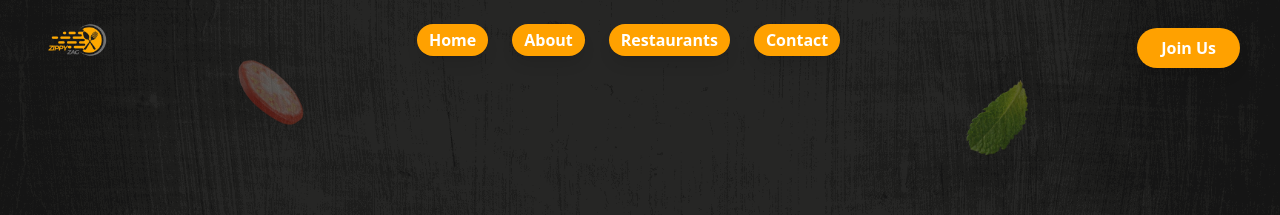
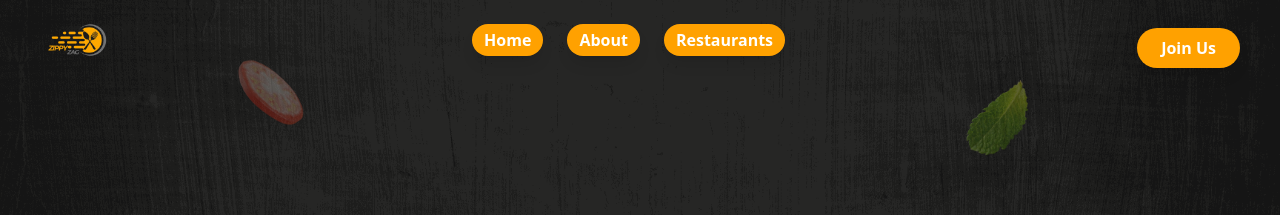
Before and after one commit to javidShabin/zippy-zag-main-project-frontend, a React (Vite) app: page / in a window 1280 px wide. Shown: the top 215 px of the page. Built offline with nearby package versions, Linux system fonts and the light colour scheme; no server answers; a web font is replaced by a local one.

Commit message:
the change

```diff
--- a/src/components/Header.jsx
+++ b/src/components/Header.jsx
@@ -70,14 +70,14 @@ const Header = () => {
                 Restaurants
               </li>
             </Link>
-            <Link>
+            {/* <Link>
               <li
                 onClick={toggleMenu}
                 className="block font-semibold py-1 px-3 bg-[#ffa100] text-white rounded-full shadow-lg hover:shadow-[#ffa100] transition duration-300 relative overflow-hidden group"
               >
                 Contact
               </li>
-            </Link>
+            </Link> */}
           </ul>
         </nav>
 
```
